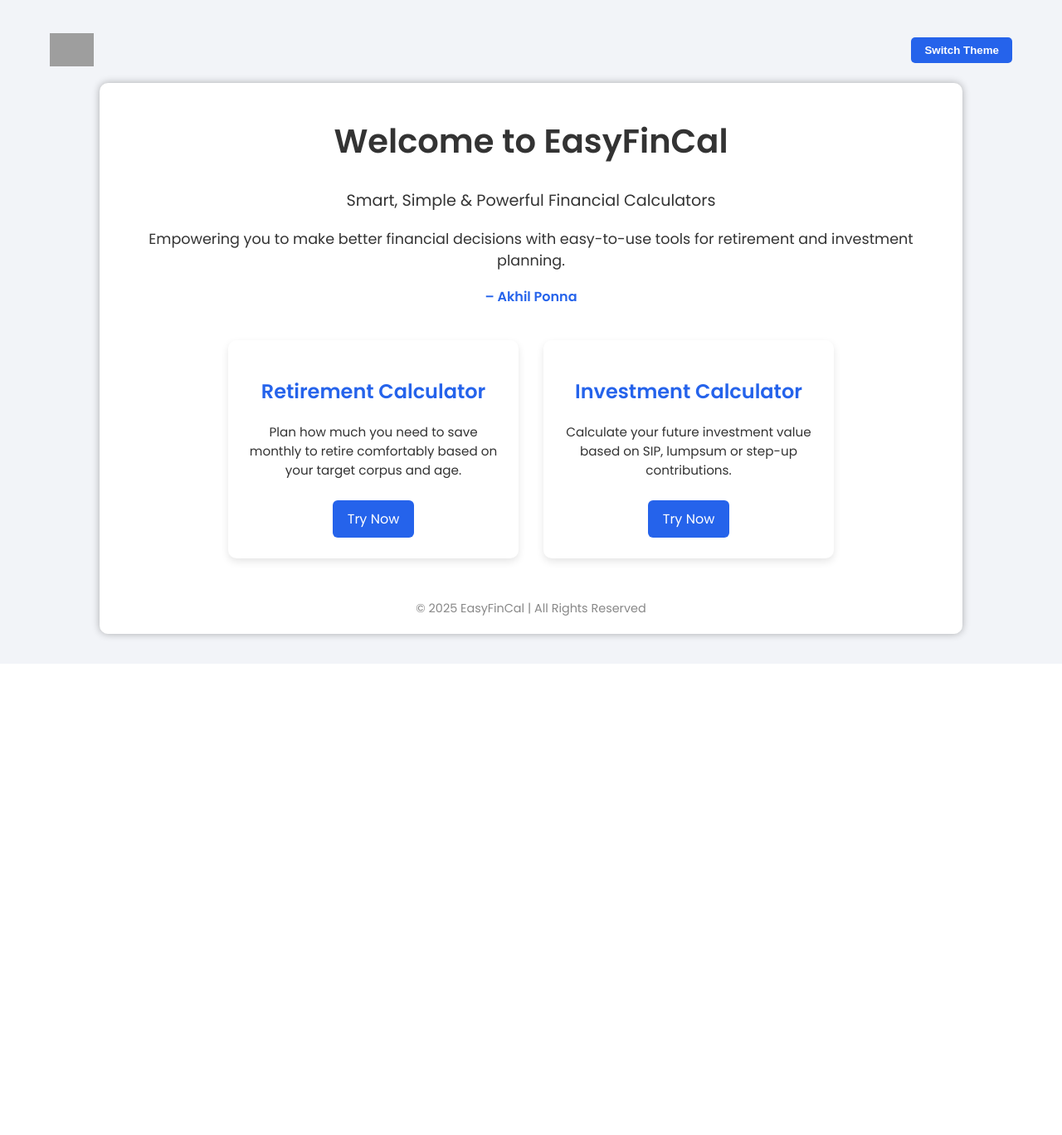
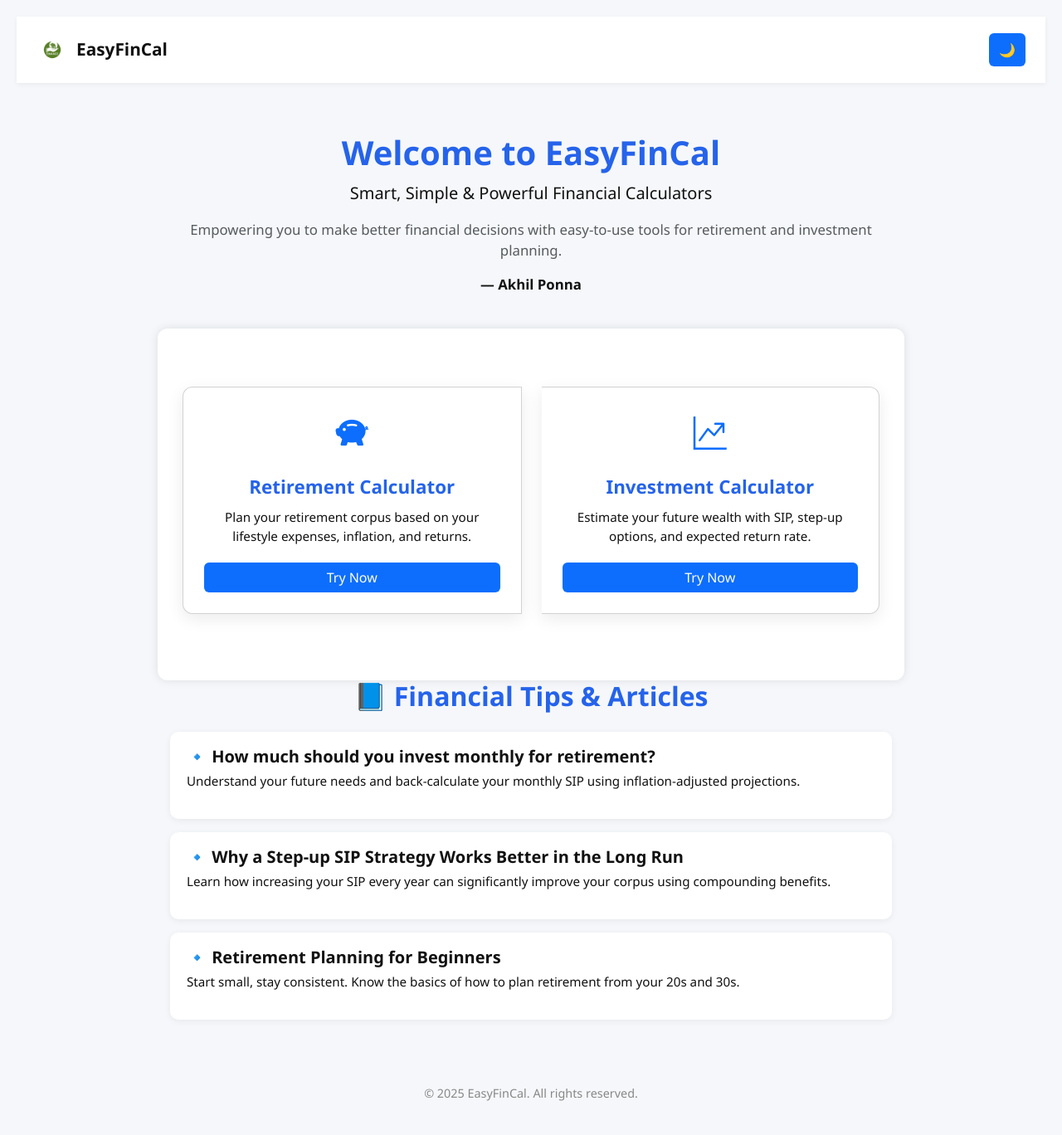
Before and after one commit to akhilponna98/easyfincal, a Flask app: page / in a window 1280 px wide. Shown: the whole page at 83% size. Before the commit the page ends 800 px from the top, so only its background shows below. Run offline with Flask 3, Linux system fonts and the light colour scheme; grey boxes are pictures that could not be loaded.

Commit message:
Cleaned app.py and added formatted output + form persistence

```diff
--- a/app.py
+++ b/app.py
@@ -1,50 +1,82 @@
 from flask import Flask, render_template, request
 
 app = Flask(__name__)
+
+def format_amount(amount):
+    if amount >= 1e7:
+        return f"{amount / 1e7:.1f} Cr"
+    elif amount >= 1e5:
+        return f"{amount / 1e5:.1f} Lakhs"
+    else:
+        return f"₹{amount:,.0f}"
 
 # Home route
 @app.route("/")
 def home():
     return render_template("index.html")
 
-# Retirement Calculator
+# Retirement Calculator using 4% Rule
 @app.route("/retirement", methods=["GET", "POST"])
 def retirement():
     result = None
+    formatted_result = None
+    form_data = {}
+
     if request.method == "POST":
-        monthly_expense = float(request.form["monthly_expense"])
-        current_age = int(request.form["current_age"])
-        retirement_age = int(request.form["retirement_age"])
-        life_expectancy = int(request.form["life_expectancy"])
-        inflation_rate = float(request.form["inflation_rate"])
-        expected_return_rate = float(request.form["expected_return_rate"])
+        form_data = {
+            "monthly_expense": request.form["monthly_expense"],
+            "current_age": request.form["current_age"],
+            "retirement_age": request.form["retirement_age"],
+            "life_expectancy": request.form["life_expectancy"],
+            "inflation_rate": request.form["inflation_rate"],
+            "expected_return_rate": request.form["expected_return_rate"]
+        }
+
+        # Convert to correct types
+        monthly_expense = float(form_data["monthly_expense"])
+        current_age = int(form_data["current_age"])
+        retirement_age = int(form_data["retirement_age"])
+        life_expectancy = int(form_data["life_expectancy"])
+        inflation_rate = float(form_data["inflation_rate"])
+        expected_return_rate = float(form_data["expected_return_rate"])
 
         years_to_retirement = retirement_age - current_age
-        years_after_retirement = life_expectancy - retirement_age
 
-        inflated_expense = monthly_expense * ((1 + inflation_rate) ** years_to_retirement)
-        annual_expense = inflated_expense * 12
-        retirement_corpus = 0
+        # Step 1: Inflate the monthly expense to retirement year
+        inflated_monthly_expense = monthly_expense * ((1 + inflation_rate) ** years_to_retirement)
+        annual_expense_at_retirement = inflated_monthly_expense * 12
 
-        for year in range(years_after_retirement):
-            retirement_corpus += annual_expense / ((1 + expected_return_rate) ** (year + 1))
+        # Step 2: Apply 4% Rule (Perpetual Corpus)
+        safe_withdrawal_rate = 0.04
+        retirement_corpus = annual_expense_at_retirement / safe_withdrawal_rate
 
         result = retirement_corpus
+        formatted_result = format_amount(retirement_corpus)
 
-    return render_template("retirement.html", result=result)
+    return render_template("retirement.html", result=result, formatted_result=formatted_result, form_data=form_data)
 
-# Investment Calculator
+# Investment Calculator (with Step-up)
 @app.route("/investment", methods=["GET", "POST"])
 def investment():
     result = None
+    formatted_result = None
+    form_data = {}
+
     if request.method == "POST":
-        monthly_investment = float(request.form["monthly_investment"])
-        expected_return = float(request.form["expected_return"])
-        investment_period = int(request.form["investment_period"])
-        step_up_rate = float(request.form["step_up_rate"])
+        form_data = {
+            "monthly_investment": request.form["monthly_investment"],
+            "expected_return": request.form["expected_return"],
+            "investment_period": request.form["investment_period"],
+            "step_up_rate": request.form["step_up_rate"]
+        }
+
+        monthly_investment = float(form_data["monthly_investment"])
+        expected_return = float(form_data["expected_return"])
+        investment_period = int(form_data["investment_period"])
+        step_up_rate = float(form_data["step_up_rate"])
 
         months = investment_period * 12
-        monthly_return = (1 + expected_return) ** (1/12) - 1
+        monthly_return = (1 + expected_return) ** (1 / 12) - 1
 
         total_corpus = 0
         sip = monthly_investment
@@ -55,8 +87,9 @@ def investment():
             sip *= (1 + step_up_rate)
 
         result = total_corpus
+        formatted_result = format_amount(total_corpus)
 
-    return render_template("investment.html", result=result)
+    return render_template("investment.html", result=result, formatted_result=formatted_result, form_data=form_data)
 
 if __name__ == "__main__":
     app.run(debug=True)
--- a/static/style.css
+++ b/static/style.css
@@ -34,16 +34,16 @@ body {
 .container {
     background-color: var(--card);
     padding: 30px;
-    border-radius: 10px;
-    box-shadow: 0 0 10px rgba(0,0,0,0.3);
-    max-width: 700px;
+    border-radius: 12px;
+    box-shadow: 0 0 12px rgba(0,0,0,0.1);
+    max-width: 900px;
     margin: auto;
 }
 
 /* HEADINGS */
-h2, h3, h4 {
+h1, h2, h3, h4 {
     color: var(--heading);
-    margin-bottom: 20px;
+    font-weight: 700;
 }
 
 /* FORM */
@@ -65,14 +65,16 @@ input.form-control:focus {
 }
 
 /* BUTTONS */
-.btn-success {
+.btn-success, .btn-try {
     background-color: var(--button);
     border: none;
     color: #fff;
+    font-weight: 500;
+    transition: background-color 0.3s ease;
 }
 
-.btn-success:hover {
-    background-color: darken(var(--button), 10%);
+.btn-success:hover, .btn-try:hover {
+    filter: brightness(90%);
 }
 
 .btn-secondary {
@@ -85,7 +87,7 @@ input.form-control:focus {
     background-color: #444;
 }
 
-/* THEME TOGGLE BUTTON (injected inline style for now) */
+/* THEME TOGGLE BUTTON */
 .theme-toggle {
     background-color: var(--button);
     color: #fff;
@@ -93,6 +95,8 @@ input.form-control:focus {
     border-radius: 6px;
     padding: 8px 12px;
     font-weight: bold;
+    font-size: 1rem;
+    transition: opacity 0.3s ease;
 }
 
 .theme-toggle:hover {
@@ -109,10 +113,97 @@ a:hover {
     text-decoration: underline;
 }
 
-/* FOOTER / NAME */
+/* FOOTER */
 footer, .footer-text {
-    margin-top: 40px;
+    margin-top: 50px;
     text-align: center;
     font-size: 0.9em;
     color: #888;
 }
+
+/* CARD SECTION */
+.card-group {
+    display: flex;
+    flex-wrap: wrap;
+    gap: 24px;
+    justify-content: center;
+    margin-top: 40px;
+}
+
+.card {
+    width: 300px;
+    background-color: var(--card);
+    color: var(--text);
+    border-radius: 12px;
+    padding: 25px;
+    text-align: center;
+    box-shadow: 0 6px 16px rgba(0, 0, 0, 0.08);
+    transition: transform 0.2s ease;
+}
+
+.card:hover {
+    transform: translateY(-6px);
+}
+
+.card h3 {
+    font-size: 1.4rem;
+    margin-top: 10px;
+}
+
+.card p {
+    font-size: 0.95rem;
+    margin-bottom: 16px;
+}
+
+.card i {
+    font-size: 2.5rem;
+    margin-bottom: 12px;
+    color: var(--button);
+}
+
+/* ARTICLE SECTION */
+.articles-section {
+    max-width: 900px;
+    margin: 60px auto;
+    padding: 0 15px;
+}
+
+.articles-section h2 {
+    font-weight: 600;
+    margin-bottom: 24px;
+    text-align: center;
+}
+
+.article {
+    background: var(--card);
+    padding: 18px 20px;
+    border-radius: 10px;
+    margin-bottom: 20px;
+    box-shadow: 0 2px 8px rgba(0, 0, 0, 0.06);
+}
+
+.article h5 {
+    font-weight: 600;
+    margin-bottom: 6px;
+}
+
+.article p {
+    font-size: 0.95rem;
+    color: var(--text);
+}
+
+/* RESPONSIVE */
+@media (max-width: 600px) {
+    .card {
+        width: 100%;
+    }
+
+    .card-group {
+        flex-direction: column;
+        align-items: center;
+    }
+
+    .articles-section {
+        padding: 0 10px;
+    }
+}
--- a/templates/index.html
+++ b/templates/index.html
@@ -3,191 +3,231 @@
 <head>
   <meta charset="UTF-8" />
   <meta name="viewport" content="width=device-width, initial-scale=1.0"/>
-  <title>EasyFinCal - Financial Calculators</title>
+  <title>EasyFinCal | Smart Financial Calculators</title>
 
-  <!-- Google Fonts -->
-  <link href="https://fonts.googleapis.com/css2?family=Poppins:wght@400;600&display=swap" rel="stylesheet">
+  <link rel="stylesheet" href="https://cdn.jsdelivr.net/npm/bootstrap@5.3.0/dist/css/bootstrap.min.css" />
+  <link rel="stylesheet" href="{{ url_for('static', filename='style.css') }}">
+  <link rel="stylesheet" href="https://cdn.jsdelivr.net/npm/bootstrap-icons@1.10.5/font/bootstrap-icons.css">
 
-  <!-- Custom CSS (if any external file like style.css) -->
-  <link rel="stylesheet" href="{{ url_for('static', filename='style.css') }}">
-
-  <!-- Internal CSS -->
   <style>
-    :root {
-      --bg-light: #f2f4f8;
-      --text-light: #333;
-      --card-light: #ffffff;
-      --button-light: #2563eb;
-
-      --bg-dark: #121212;
-      --text-dark: #e0e0e0;
-      --card-dark: #1e1e1e;
-      --button-dark: #4f9ef7;
+    :root[data-theme='light'] {
+      --bg: #f5f7fa;
+      --text: #111;
+      --card: #ffffff;
+      --button: #0d6efd;
     }
 
-    [data-theme="light"] {
-      --bg: var(--bg-light);
-      --text: var(--text-light);
-      --card: var(--card-light);
-      --button: var(--button-light);
-    }
-
-    [data-theme="dark"] {
-      --bg: var(--bg-dark);
-      --text: var(--text-dark);
-      --card: var(--card-dark);
-      --button: var(--button-dark);
+    :root[data-theme='dark'] {
+      --bg: #121212;
+      --text: #fff;
+      --card: #1f1f1f;
+      --button: #00bfa6;
     }
 
     body {
-      margin: 0;
-      font-family: 'Poppins', sans-serif;
       background-color: var(--bg);
       color: var(--text);
-      transition: background-color 0.3s, color 0.3s;
+      font-family: 'Segoe UI', Tahoma, Geneva, Verdana, sans-serif;
     }
 
-    header {
-      display: flex;
-      justify-content: space-between;
-      align-items: center;
-      padding: 20px 40px;
+    .navbar {
+      background-color: var(--card);
+      box-shadow: 0 2px 6px rgba(0, 0, 0, 0.05);
     }
 
-    header img {
-      height: 40px;
-    }
-
-    .toggle-switch {
-      cursor: pointer;
-      padding: 8px 16px;
-      border: none;
-      background-color: var(--button);
-      color: #fff;
-      border-radius: 5px;
+    .navbar-brand {
+      display: flex;
+      align-items: center;
+      gap: 10px;
       font-weight: bold;
-    }
-
-    .container {
-      max-width: 1000px;
-      margin: auto;
-      text-align: center;
-      padding: 20px;
-    }
-
-    h1 {
-      font-size: 2.5em;
-      margin-top: 20px;
-    }
-
-    p.tagline {
-      font-size: 1.2em;
+      font-size: 1.3rem;
       color: var(--text);
     }
 
-    .welcome-note {
-      margin-top: 10px;
-      font-size: 1.1em;
-      color: var(--text);
+    .navbar-brand img {
+      height: 38px;
     }
 
-    .author-name {
-      margin-top: 5px;
-      font-size: 1em;
-      font-weight: 600;
-      color: var(--button);
+    .theme-toggle {
+      border: none;
+      background-color: var(--button);
+      color: white;
+      padding: 8px 12px;
+      border-radius: 6px;
+      font-size: 1rem;
     }
 
-    .cards {
+    .welcome {
+      max-width: 850px;
+      margin: 60px auto 40px;
+      text-align: center;
+    }
+
+    .welcome h1 {
+      font-weight: 700;
+      font-size: 2.5rem;
+    }
+
+    .welcome p {
+      font-size: 1.05rem;
+      margin-top: 10px;
+    }
+
+    .card-group {
       display: flex;
+      flex-wrap: wrap;
+      gap: 24px;
       justify-content: center;
-      gap: 30px;
-      margin-top: 40px;
-      flex-wrap: wrap;
+      margin-bottom: 50px;
     }
 
     .card {
+      width: 300px;
       background-color: var(--card);
+      color: var(--text);
+      border-radius: 12px;
       padding: 25px;
-      border-radius: 10px;
-      box-shadow: 0 4px 10px rgba(0,0,0,0.1);
-      width: 300px;
+      text-align: center;
+      box-shadow: 0 6px 20px rgba(0, 0, 0, 0.08);
       transition: transform 0.2s ease;
     }
 
     .card:hover {
-      transform: translateY(-5px);
+      transform: translateY(-6px);
     }
 
-    .card h2 {
-      font-size: 1.5em;
+    .card h3 {
+      font-size: 1.4rem;
+      font-weight: 600;
+      margin-bottom: 12px;
+    }
+
+    .card p {
+      font-size: 0.95rem;
+      margin-bottom: 20px;
+    }
+
+    .card i {
+      font-size: 2.5rem;
+      margin-bottom: 12px;
       color: var(--button);
     }
 
-    .card p {
-      font-size: 0.95em;
-      margin: 15px 0;
+    .btn-try {
+      background-color: var(--button);
+      color: white;
+      font-weight: 500;
     }
 
-    .card a {
-      display: inline-block;
-      margin-top: 10px;
-      padding: 10px 18px;
-      background-color: var(--button);
-      color: white;
-      text-decoration: none;
-      border-radius: 6px;
-      transition: background-color 0.3s;
+    .articles-section {
+      max-width: 900px;
+      margin: auto;
+      padding: 0 15px;
     }
 
-    footer {
-      margin-top: 50px;
-      font-size: 0.9em;
+    .articles-section h2 {
+      font-weight: 600;
+      margin-bottom: 24px;
+    }
+
+    .article {
+      background: var(--card);
+      padding: 18px 20px;
+      border-radius: 10px;
+      margin-bottom: 16px;
+      box-shadow: 0 2px 8px rgba(0,0,0,0.06);
+    }
+
+    .article h5 {
+      margin-bottom: 6px;
+    }
+
+    .footer {
+      text-align: center;
+      padding: 30px 10px 20px;
+      font-size: 0.9rem;
       color: #888;
-      text-align: center;
+    }
+
+    @media (max-width: 600px) {
+      .welcome h1 {
+        font-size: 2rem;
+      }
+      .card {
+        width: 100%;
+      }
     }
   </style>
 </head>
 <body>
-  <header>
-    <img src="static/logo.png" alt="EasyFinCalc Logo" />
-    <button class="toggle-switch" onclick="toggleTheme()">Switch Theme</button>
-  </header>
 
+  <!-- Navbar -->
+  <nav class="navbar px-4 py-3">
+    <a class="navbar-brand" href="/">
+      <img src="{{ url_for('static', filename='logo.png') }}" alt="EasyFinCal Logo" />
+      EasyFinCal
+    </a>
+    <button class="theme-toggle" onclick="toggleTheme()">🌙</button>
+  </nav>
+
+  <!-- Welcome Section -->
+  <section class="welcome">
+    <h1>Welcome to EasyFinCal</h1>
+    <p class="fs-5">Smart, Simple & Powerful Financial Calculators</p>
+    <p class="text-muted">Empowering you to make better financial decisions with easy-to-use tools for retirement and investment planning.</p>
+    <p><strong>— Akhil Ponna</strong></p>
+  </section>
+
+  <!-- Calculator Cards -->
   <div class="container">
-    <h1>Welcome to EasyFinCal</h1>
-    <p class="tagline">Smart, Simple & Powerful Financial Calculators</p>
-
-    <p class="welcome-note">
-      Empowering you to make better financial decisions with easy-to-use tools for retirement and investment planning.
-    </p>
-    <p class="author-name">– Akhil Ponna</p>
-
-    <div class="cards">
+    <div class="card-group">
       <div class="card">
-        <h2>Retirement Calculator</h2>
-        <p>Plan how much you need to save monthly to retire comfortably based on your target corpus and age.</p>
-        <a href="/retirement">Try Now</a>
+        <i class="bi bi-piggy-bank-fill"></i>
+        <h3>Retirement Calculator</h3>
+        <p>Plan your retirement corpus based on your lifestyle expenses, inflation, and returns.</p>
+        <a href="/retirement" class="btn btn-try w-100">Try Now</a>
       </div>
-
       <div class="card">
-        <h2>Investment Calculator</h2>
-        <p>Calculate your future investment value based on SIP, lumpsum or step-up contributions.</p>
-        <a href="/investment">Try Now</a>
+        <i class="bi bi-graph-up-arrow"></i>
+        <h3>Investment Calculator</h3>
+        <p>Estimate your future wealth with SIP, step-up options, and expected return rate.</p>
+        <a href="/investment" class="btn btn-try w-100">Try Now</a>
       </div>
     </div>
-
-    <footer>
-      © 2025 EasyFinCal | All Rights Reserved
-    </footer>
   </div>
 
+  <!-- Articles Section -->
+  <div class="articles-section mb-5">
+    <h2 class="text-center">📘 Financial Tips & Articles</h2>
+    <div class="article">
+      <h5>🔹 How much should you invest monthly for retirement?</h5>
+      <p>Understand your future needs and back-calculate your monthly SIP using inflation-adjusted projections.</p>
+    </div>
+    <div class="article">
+      <h5>🔹 Why a Step-up SIP Strategy Works Better in the Long Run</h5>
+      <p>Learn how increasing your SIP every year can significantly improve your corpus using compounding benefits.</p>
+    </div>
+    <div class="article">
+      <h5>🔹 Retirement Planning for Beginners</h5>
+      <p>Start small, stay consistent. Know the basics of how to plan retirement from your 20s and 30s.</p>
+    </div>
+  </div>
+
+  <!-- Footer -->
+  <div class="footer">
+    © 2025 EasyFinCal. All rights reserved.
+  </div>
+
+  <!-- Theme Toggle Script -->
   <script>
     function toggleTheme() {
       const html = document.documentElement;
       const currentTheme = html.getAttribute("data-theme");
-      html.setAttribute("data-theme", currentTheme === "light" ? "dark" : "light");
+      const newTheme = currentTheme === "light" ? "dark" : "light";
+      html.setAttribute("data-theme", newTheme);
+      document.querySelector('.theme-toggle').textContent = newTheme === "light" ? "🌙" : "☀️";
     }
   </script>
+
 </body>
 </html>
```
Also changed, not shown: templates/investment.html (+10 -6 lines), templates/retirement.html (+9 -0 lines), static/logo.png (added).
